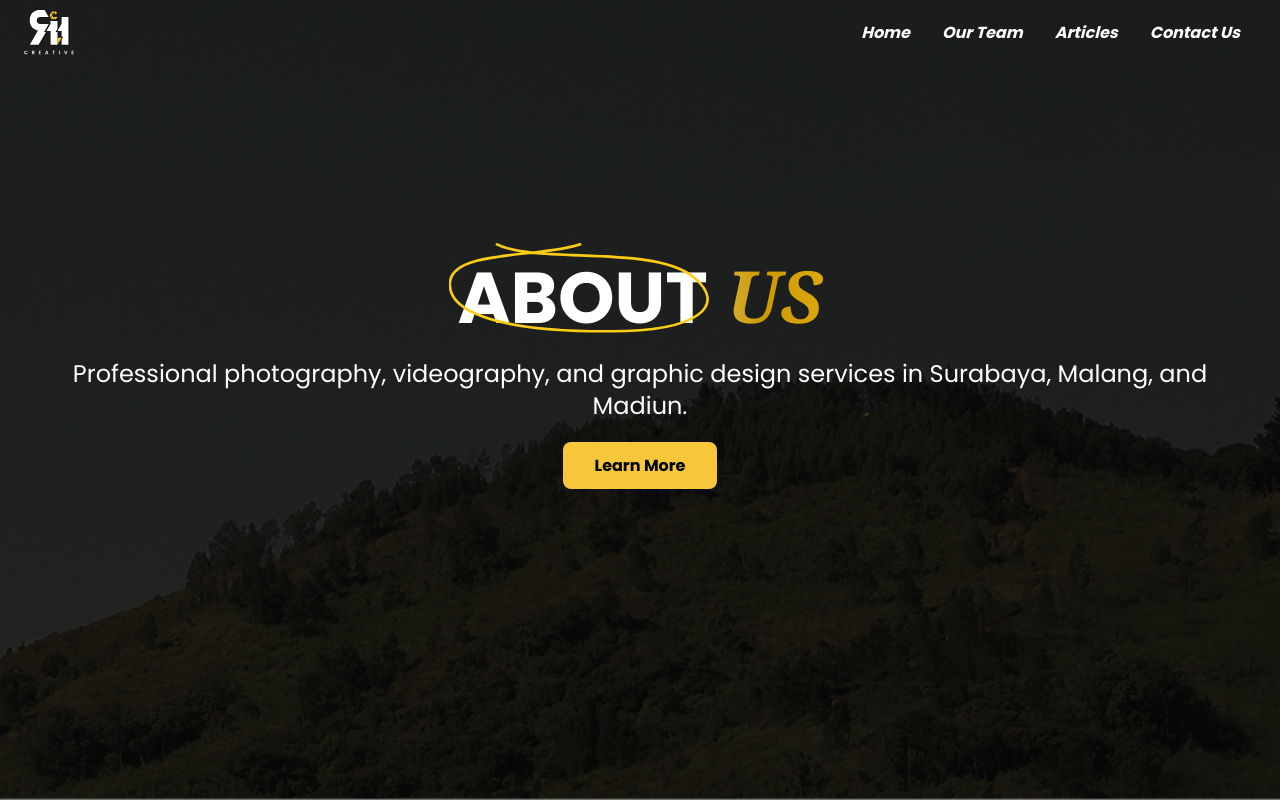
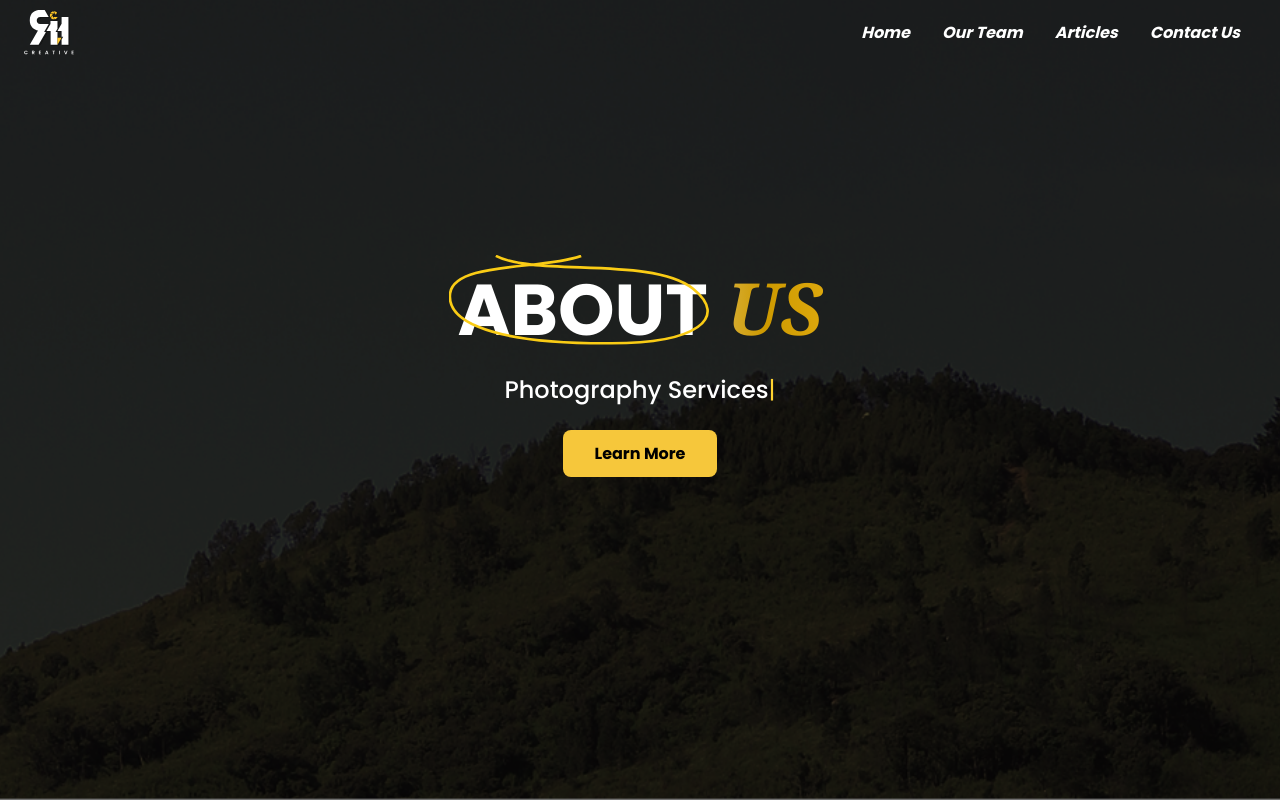
Before and after one commit to iqbalraihanfr/website-ratih-2025, a Next.js app: page / in a window 1280 px wide. Shown: the top 800 px of the page. Built offline with nearby package versions, Linux system fonts and the light colour scheme; a web font is replaced by a local one.

Commit message:
Update Typewriter Animation
Update Typewriter Animation di Hero Section

```diff
--- a/package.json
+++ b/package.json
@@ -18,7 +18,8 @@
     "react": "^19.0.0",
     "react-dom": "^19.0.0",
     "react-intersection-observer": "^9.16.0",
-    "tailwind-merge": "^3.2.0"
+    "tailwind-merge": "^3.2.0",
+    "typewriter-effect": "^2.22.0"
   },
   "devDependencies": {
     "@eslint/eslintrc": "^3",
--- a/src/app/page.tsx
+++ b/src/app/page.tsx
@@ -1,10 +1,10 @@
 "use client";
-
 import React from "react";
 import Image from "next/image";
 import TrueFocus from "@/components/TrueFocus/TrueFocus";
 import GradientText from "@/components/GradientText/GradientText";
 import { motion } from "framer-motion";
+import TypewriterAnimation from '@/components/TypewriterAnimation';
 
 const HomePage = () => {
   return (
@@ -60,10 +60,17 @@ const HomePage = () => {
                   US
                 </GradientText>
               </h1>
-              <p className="text-xl md:text-2xl text-white mb-8 mx-auto">
-                Professional photography, videography, and graphic design
-                services in Surabaya, Malang, and Madiun.
-              </p>
+              <h1 className="text-xl md:text-2xl text-white mb-8 max-w-3xl mx-auto">
+            <TypewriterAnimation
+                strings={[
+                  "RATIH Creative",
+                  "Photography Services",
+                  "Videography Productions",
+                  "Graphic Design Solutions"
+                ]}
+                className="h-10 flex items-center justify-center"
+              />
+            </h1>
               <div className="transform transition-transform duration-300 hover:scale-105 active:scale-95">
                 <a
                   href="#about"
--- /dev/null
+++ b/src/components/TypewriterAnimation.tsx
@@ -0,0 +1,39 @@
+import React from "react";
+import Typewriter from "typewriter-effect";
+
+interface TypewriterAnimationProps {
+  strings: string[];
+  className?: string;
+  delay?: number;
+  deleteSpeed?: number;
+  autoStart?: boolean;
+  loop?: boolean;
+}
+
+const TypewriterAnimation: React.FC<TypewriterAnimationProps> = ({
+  strings,
+  className = "",
+  delay = 75,
+  deleteSpeed = 50,
+  autoStart = true,
+  loop = true,
+}) => {
+  return (
+    <div className={className}>
+      <Typewriter
+        options={{
+          strings,
+          autoStart,
+          loop,
+          delay,
+          deleteSpeed,
+          cursor: "|",
+          cursorClassName: "text-amber-300",
+          wrapperClassName: "text-white font-medium",
+        }}
+      />
+    </div>
+  );
+};
+
+export default TypewriterAnimation;
```
Also changed, not shown: 1 other file (tests, documents, lock files or other folders).
